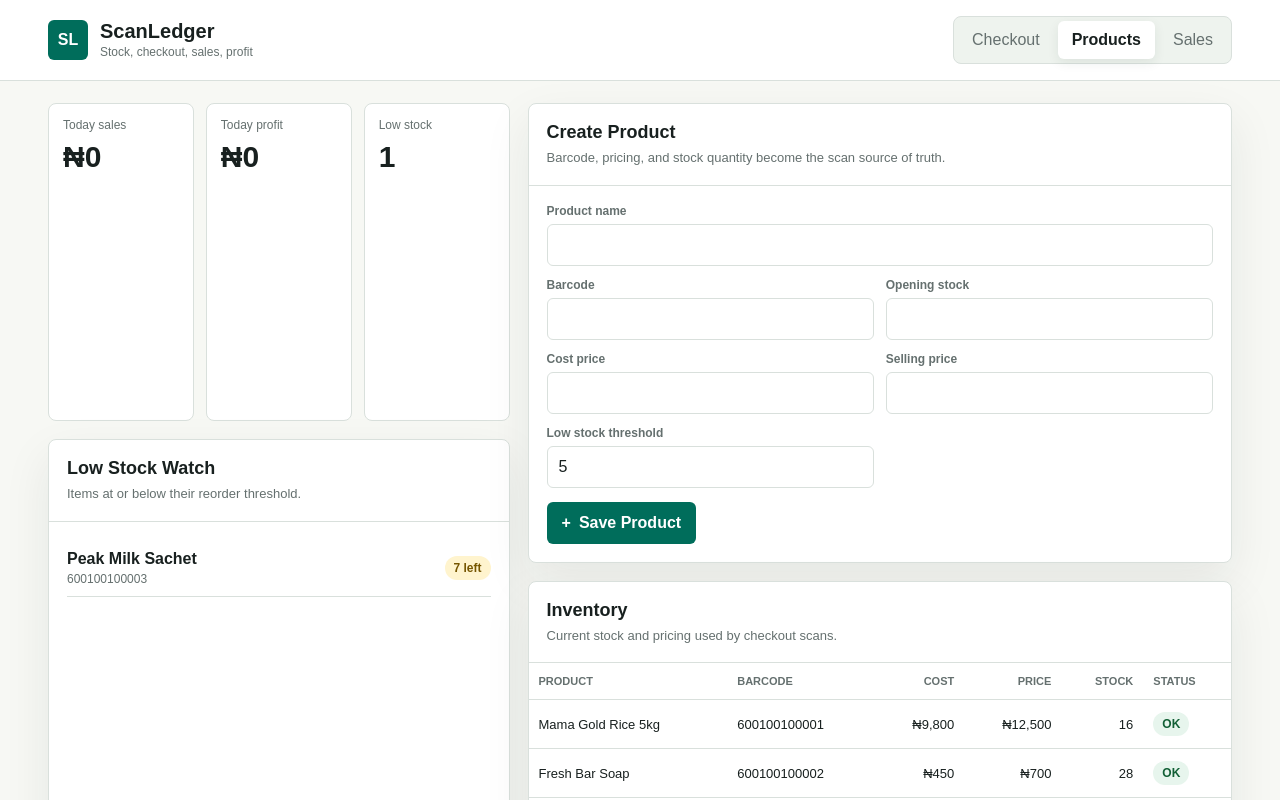
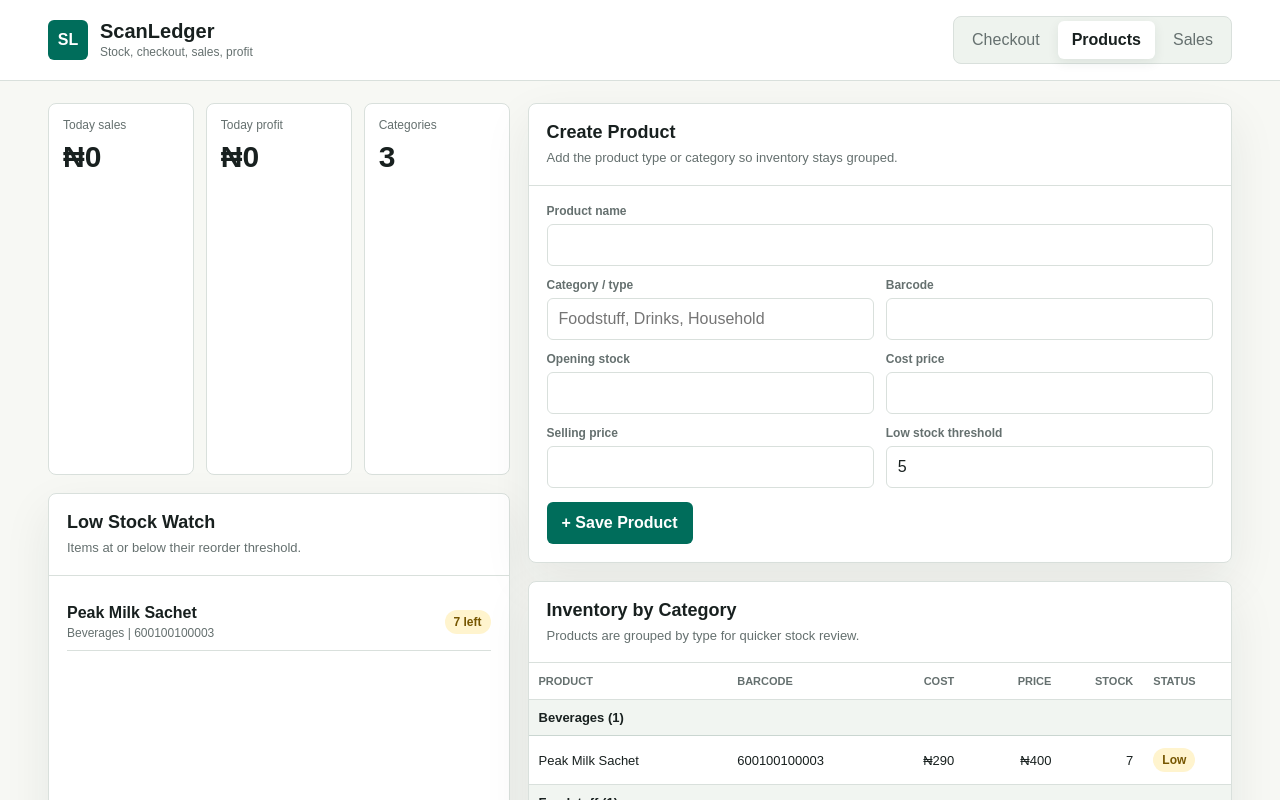
Before and after one commit to Ayomide-cmd/ScanLedger, a Next.js app: page / in a window 1280 px wide. Both pictures are taken after a click on the button "Products". Shown: the top 800 px of the page. Built offline with nearby package versions, Linux system fonts and the light colour scheme.

Commit message:
feat: implement product categorization models and views

```diff
--- a/app/globals.css
+++ b/app/globals.css
@@ -6,9 +6,6 @@
   --muted: #65706f;
   --line: #d9e0dc;
   --brand: #006d5b;
-  --brand-dark: #03483f;
-  --accent: #cf4d2f;
-  --warning: #ae7f00;
   --danger: #b3261e;
   --shadow: 0 18px 48px rgba(27, 40, 36, 0.08);
 }
@@ -30,7 +27,8 @@ body {
 }
 
 button,
-input {
+input,
+select {
   font: inherit;
 }
 
@@ -124,7 +122,14 @@ button:disabled {
   padding: 22px clamp(16px, 4vw, 48px) 42px;
 }
 
-.panel {
+.workspace {
+  display: grid;
+  gap: 18px;
+  grid-template-columns: minmax(0, 1fr);
+}
+
+.panel,
+.metric {
   background: var(--surface);
   border: 1px solid var(--line);
   border-radius: 8px;
@@ -165,9 +170,7 @@ button:disabled {
 }
 
 .metric {
-  background: var(--surface);
-  border: 1px solid var(--line);
-  border-radius: 8px;
+  box-shadow: none;
   padding: 14px;
 }
 
@@ -180,12 +183,6 @@ button:disabled {
 .metric-value {
   font-size: clamp(20px, 3vw, 30px);
   font-weight: 800;
-}
-
-.workspace {
-  display: grid;
-  gap: 18px;
-  grid-template-columns: minmax(0, 1fr);
 }
 
 .form-grid {
@@ -252,17 +249,6 @@ button:disabled {
   background: var(--surface-strong);
   border-color: var(--line);
   color: var(--ink);
-}
-
-.button.danger {
-  background: #fff3f1;
-  border-color: #f1c7c2;
-  color: var(--danger);
-}
-
-.icon {
-  font-size: 16px;
-  line-height: 1;
 }
 
 .scan-box {
@@ -340,7 +326,20 @@ th {
   color: #8c1d18;
 }
 
-.cart-list {
+.category-heading {
+  background: #f1f5f1;
+  color: var(--ink);
+  font-weight: 900;
+}
+
+.category-heading td {
+  border-bottom-color: #cad6d1;
+  padding: 10px;
+}
+
+.cart-list,
+.sales-list,
+.low-stock-list {
   display: grid;
   gap: 10px;
 }
@@ -359,7 +358,8 @@ th {
   font-weight: 800;
 }
 
-.cart-meta {
+.cart-meta,
+.sale-detail {
   color: var(--muted);
   font-size: 12px;
   margin-top: 4px;
@@ -394,8 +394,12 @@ th {
   padding-top: 14px;
 }
 
-.total-row {
+.total-row,
+.sale-topline,
+.low-stock-row {
+  align-items: center;
   display: flex;
+  gap: 12px;
   justify-content: space-between;
 }
 
@@ -416,45 +420,18 @@ th {
   text-align: center;
 }
 
-.sales-list {
-  display: grid;
-  gap: 10px;
-}
-
 .sale-item {
   border: 1px solid var(--line);
   border-radius: 8px;
   padding: 12px;
 }
 
-.sale-topline {
-  align-items: center;
-  display: flex;
-  gap: 10px;
-  justify-content: space-between;
-}
-
 .sale-total {
   font-weight: 900;
 }
 
-.sale-detail {
-  color: var(--muted);
-  font-size: 12px;
-  margin-top: 6px;
-}
-
-.low-stock-list {
-  display: grid;
-  gap: 8px;
-}
-
 .low-stock-row {
-  align-items: center;
   border-bottom: 1px solid var(--line);
-  display: flex;
-  gap: 12px;
-  justify-content: space-between;
   padding: 10px 0;
 }
 
--- a/app/page.tsx
+++ b/app/page.tsx
@@ -6,6 +6,7 @@ type Product = {
   id: string;
   barcode: string;
   name: string;
+  categoryName: string;
   costPrice: number;
   sellingPrice: number;
   stockQty: number;
@@ -22,6 +23,7 @@ type SaleItem = {
   productId: string;
   productName: string;
   productBarcode: string;
+  categoryName: string;
   quantity: number;
   unitCost: number;
   unitPrice: number;
@@ -41,19 +43,22 @@ type Sale = {
 type ProductForm = {
   barcode: string;
   name: string;
+  categoryName: string;
   costPrice: string;
   sellingPrice: string;
   stockQty: string;
   lowStockAt: string;
 };
 
-const storageKey = "scanledger-state-v1";
+const storageKey = "scanledger-state-v2";
+const uncategorized = "Uncategorized";
 
 const seedProducts: Product[] = [
   {
     id: "prod-rice-5kg",
     barcode: "600100100001",
     name: "Mama Gold Rice 5kg",
+    categoryName: "Foodstuff",
     costPrice: 9800,
     sellingPrice: 12500,
     stockQty: 16,
@@ -64,6 +69,7 @@ const seedProducts: Product[] = [
     id: "prod-soap",
     barcode: "600100100002",
     name: "Fresh Bar Soap",
+    categoryName: "Household",
     costPrice: 450,
     sellingPrice: 700,
     stockQty: 28,
@@ -74,6 +80,7 @@ const seedProducts: Product[] = [
     id: "prod-milk",
     barcode: "600100100003",
     name: "Peak Milk Sachet",
+    categoryName: "Beverages",
     costPrice: 290,
     sellingPrice: 400,
     stockQty: 7,
@@ -85,6 +92,7 @@ const seedProducts: Product[] = [
 const emptyForm: ProductForm = {
   barcode: "",
   name: "",
+  categoryName: "",
   costPrice: "",
   sellingPrice: "",
   stockQty: "",
@@ -107,6 +115,11 @@ function makeId(prefix: string) {
   return `${prefix}-${Date.now()}-${Math.random().toString(16).slice(2)}`;
 }
 
+function normalizeCategory(value: string) {
+  const clean = value.trim();
+  return clean.length ? clean : uncategorized;
+}
+
 export default function Home() {
   const [products, setProducts] = useState<Product[]>(seedProducts);
   const [sales, setSales] = useState<Sale[]>([]);
@@ -117,12 +130,19 @@ export default function Home() {
   const [form, setForm] = useState<ProductForm>(emptyForm);
 
   useEffect(() => {
-    const raw = window.localStorage.getItem(storageKey);
+    const raw = window.localStorage.getItem(storageKey) ?? window.localStorage.getItem("scanledger-state-v1");
     if (!raw) return;
 
     try {
-      const parsed = JSON.parse(raw) as { products?: Product[]; sales?: Sale[] };
-      setProducts(parsed.products?.length ? parsed.products : seedProducts);
+      const parsed = JSON.parse(raw) as { products?: Partial<Product>[]; sales?: Sale[] };
+      const restoredProducts = parsed.products?.length
+        ? parsed.products.map((product) => ({
+            ...product,
+            categoryName: normalizeCategory(product.categoryName ?? ""),
+            createdAt: product.createdAt ?? new Date().toISOString()
+          })) as Product[]
+        : seedProducts;
+      setProducts(restoredProducts);
       setSales(parsed.sales ?? []);
     } catch {
       window.localStorage.removeItem(storageKey);
@@ -133,9 +153,20 @@ export default function Home() {
     window.localStorage.setItem(storageKey, JSON.stringify({ products, sales }));
   }, [products, sales]);
 
-  const productById = useMemo(() => {
-    return new Map(products.map((product) => [product.id, product]));
-  }, [products]);
+  const productById = useMemo(() => new Map(products.map((product) => [product.id, product])), [products]);
+  const categories = useMemo(
+    () => [...new Set(products.map((product) => normalizeCategory(product.categoryName)))].sort(),
+    [products]
+  );
+
+  const groupedProducts = useMemo(() => {
+    return categories.map((category) => ({
+      category,
+      products: products
+        .filter((product) => normalizeCategory(product.categoryName) === category)
+        .sort((a, b) => a.name.localeCompare(b.name))
+    }));
+  }, [categories, products]);
 
   const cartRows = useMemo(() => {
     return cart
@@ -152,7 +183,6 @@ export default function Home() {
   const cartSubtotal = cartRows.reduce((sum, item) => sum + item.lineTotal, 0);
   const cartProfit = cartRows.reduce((sum, item) => sum + item.lineProfit, 0);
   const cartCost = cartRows.reduce((sum, item) => sum + item.quantity * item.product.costPrice, 0);
-
   const todaySales = sales.filter((sale) => todayKey(new Date(sale.paidAt)) === todayKey());
   const dailySales = todaySales.reduce((sum, sale) => sum + sale.subtotal, 0);
   const dailyProfit = todaySales.reduce((sum, sale) => sum + sale.profit, 0);
@@ -186,7 +216,7 @@ export default function Home() {
         item.productId === product.id ? { ...item, quantity: item.quantity + 1 } : item
       );
     });
-    setStatus(`${product.name} added to cart.`);
+    setStatus(`${product.name} added to cart from ${product.categoryName}.`);
   }
 
   function submitScan(event: FormEvent<HTMLFormElement>) {
@@ -217,6 +247,7 @@ export default function Home() {
       productId: item.product.id,
       productName: item.product.name,
       productBarcode: item.product.barcode,
+      categoryName: item.product.categoryName,
       quantity: item.quantity,
       unitCost: item.product.costPrice,
       unitPrice: item.product.sellingPrice,
@@ -243,7 +274,6 @@ export default function Home() {
     setSales((current) => [sale, ...current]);
     setCart([]);
     setStatus(`Sale confirmed: ${money(sale.subtotal)} recorded with ${money(sale.profit)} profit.`);
-    setActiveTab("checkout");
   }
 
   function createProduct(event: FormEvent<HTMLFormElement>) {
@@ -251,6 +281,7 @@ export default function Home() {
 
     const barcode = form.barcode.trim();
     const name = form.name.trim();
+    const categoryName = normalizeCategory(form.categoryName);
     const costPrice = Number(form.costPrice);
     const sellingPrice = Number(form.sellingPrice);
     const stockQty = Number.parseInt(form.stockQty, 10);
@@ -268,7 +299,7 @@ export default function Home() {
       stockQty < 0 ||
       lowStockAt < 0
     ) {
-      setStatus("Product details need a name, barcode, valid prices, and stock quantity.");
+      setStatus("Product details need a name, barcode, category, valid prices, and stock quantity.");
       return;
     }
 
@@ -281,6 +312,7 @@ export default function Home() {
       id: makeId("prod"),
       barcode,
       name,
+      categoryName,
       costPrice,
       sellingPrice,
       stockQty,
@@ -290,7 +322,7 @@ export default function Home() {
 
     setProducts((current) => [product, ...current]);
     setForm(emptyForm);
-    setStatus(`${product.name} created and ready for scanning.`);
+    setStatus(`${product.name} created in ${product.categoryName}.`);
   }
 
   function stockPill(product: Product) {
@@ -336,8 +368,8 @@ export default function Home() {
               <div className="metric-value">{money(dailyProfit)}</div>
             </div>
             <div className="metric">
-              <div className="metric-label">Low stock</div>
-              <div className="metric-value">{lowStockItems.length}</div>
+              <div className="metric-label">Categories</div>
+              <div className="metric-value">{categories.length}</div>
             </div>
           </div>
 
@@ -355,7 +387,9 @@ export default function Home() {
                     <div className="low-stock-row" key={product.id}>
                       <div>
                         <strong>{product.name}</strong>
-                        <div className="cart-meta">{product.barcode}</div>
+                        <div className="cart-meta">
+                          {product.categoryName} | {product.barcode}
+                        </div>
                       </div>
                       <span className="pill low">{product.stockQty} left</span>
                     </div>
@@ -382,8 +416,7 @@ export default function Home() {
                     value={scanValue}
                   />
                   <button className="button primary" type="submit">
-                    <span className="icon">+</span>
-                    Add Scan
+                    + Add Scan
                   </button>
                 </form>
                 <div className="status-line" role="status">
@@ -397,12 +430,7 @@ export default function Home() {
                     <h2 className="panel-title">Checkout Cart</h2>
                     <p className="panel-note">Each confirmed sale updates stock and profit immediately.</p>
                   </div>
-                  <button
-                    className="button secondary"
-                    disabled={!cartRows.length}
-                    onClick={() => setCart([])}
-                    type="button"
-                  >
+                  <button className="button secondary" disabled={!cartRows.length} onClick={() => setCart([])}>
                     Clear
                   </button>
                 </div>
@@ -415,16 +443,12 @@ export default function Home() {
                             <div>
                               <div className="cart-name">{item.product.name}</div>
                               <div className="cart-meta">
-                                {item.product.barcode} | {money(item.product.sellingPrice)} each | stock{" "}
-                                {item.product.stockQty}
+                                {item.product.categoryName} | {item.product.barcode} |{" "}
+                                {money(item.product.sellingPrice)} each | stock {item.product.stockQty}
                               </div>
                             </div>
                             <div className="qty-control" aria-label={`${item.product.name} quantity`}>
-                              <button
-                                className="qty-button"
-                                onClick={() => changeCartQuantity(item.product.id, -1)}
-                                type="button"
-                              >
+                              <button className="qty-button" onClick={() => changeCartQuantity(item.product.id, -1)}>
                                 -
                               </button>
                               <div className="qty-count">{item.quantity}</div>
@@ -432,7 +456,6 @@ export default function Home() {
                                 className="qty-button"
                                 disabled={item.quantity >= item.product.stockQty}
                                 onClick={() => changeCartQuantity(item.product.id, 1)}
-                                type="button"
                               >
                                 +
                               </button>
@@ -476,7 +499,7 @@ export default function Home() {
                 <div className="panel-header">
                   <div>
                     <h2 className="panel-title">Create Product</h2>
-                    <p className="panel-note">Barcode, pricing, and stock quantity become the scan source of truth.</p>
+                    <p className="panel-note">Add the product type or category so inventory stays grouped.</p>
                   </div>
                 </div>
                 <div className="panel-body">
@@ -490,6 +513,22 @@ export default function Home() {
                           onChange={(event) => setForm({ ...form, name: event.target.value })}
                           value={form.name}
                         />
+                      </div>
+                      <div className="field">
+                        <label htmlFor="categoryName">Category / type</label>
+                        <input
+                          className="input"
+                          id="categoryName"
+                          list="category-options"
+                          onChange={(event) => setForm({ ...form, categoryName: event.target.value })}
+                          placeholder="Foodstuff, Drinks, Household"
+                          value={form.categoryName}
+                        />
+                        <datalist id="category-options">
+                          {categories.map((category) => (
+                            <option key={category} value={category} />
+                          ))}
+                        </datalist>
                       </div>
                       <div className="field">
                         <label htmlFor="barcode">Barcode</label>
@@ -549,8 +588,7 @@ export default function Home() {
                     </div>
                     <div className="button-row">
                       <button className="button primary" type="submit">
-                        <span className="icon">+</span>
-                        Save Product
+                        + Save Product
                       </button>
                     </div>
                   </form>
@@ -560,8 +598,8 @@ export default function Home() {
               <section className="panel">
                 <div className="panel-header">
                   <div>
-                    <h2 className="panel-title">Inventory</h2>
-                    <p className="panel-note">Current stock and pricing used by checkout scans.</p>
+                    <h2 className="panel-title">Inventory by Category</h2>
+                    <p className="panel-note">Products are grouped by type for quicker stock review.</p>
                   </div>
                 </div>
                 <div className="table-wrap">
@@ -577,7 +615,14 @@ export default function Home() {
                       </tr>
                     </thead>
                     <tbody>
-                      {products.map((product) => (
+                      {groupedProducts.map((group) => (
+                        <>
+                          <tr className="category-heading" key={`${group.category}-heading`}>
+                            <td colSpan={6}>
+                              {group.category} ({group.products.length})
+                            </td>
+                          </tr>
+                          {group.products.map((product) => (
                             <tr key={product.id}>
                               <td>{product.name}</td>
                               <td>{product.barcode}</td>
@@ -586,6 +631,8 @@ export default function Home() {
                               <td className="number-cell">{product.stockQty}</td>
                               <td>{stockPill(product)}</td>
                             </tr>
+                          ))}
+                        </>
                       ))}
                     </tbody>
                   </table>
@@ -599,7 +646,7 @@ export default function Home() {
               <div className="panel-header">
                 <div>
                   <h2 className="panel-title">Sales Ledger</h2>
-                  <p className="panel-note">Completed transactions with item detail and profit.</p>
+                  <p className="panel-note">Completed transactions with item detail, category, and profit.</p>
                 </div>
               </div>
               <div className="panel-body">
@@ -619,7 +666,7 @@ export default function Home() {
                         </div>
                         <div className="sale-detail">
                           {sale.items
-                            .map((item) => `${item.quantity}x ${item.productName} (${item.productBarcode})`)
+                            .map((item) => `${item.quantity}x ${item.productName} [${item.categoryName}]`)
                             .join(", ")}
                         </div>
                       </article>
```
Also changed, not shown: 1 other file (tests, documents, lock files or other folders). Lines whose indentation alone changed are shown as unchanged.
